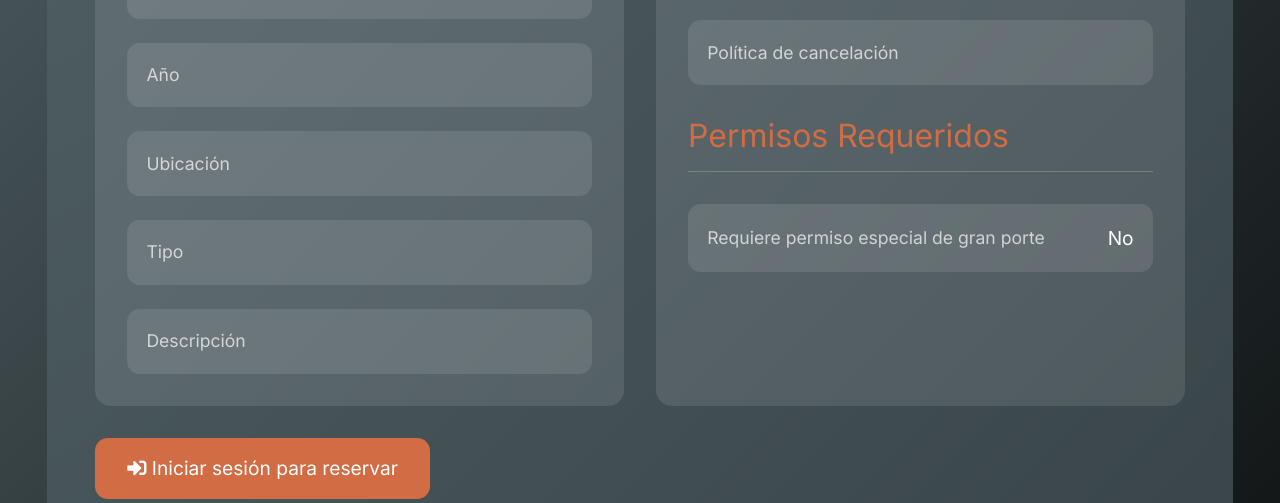
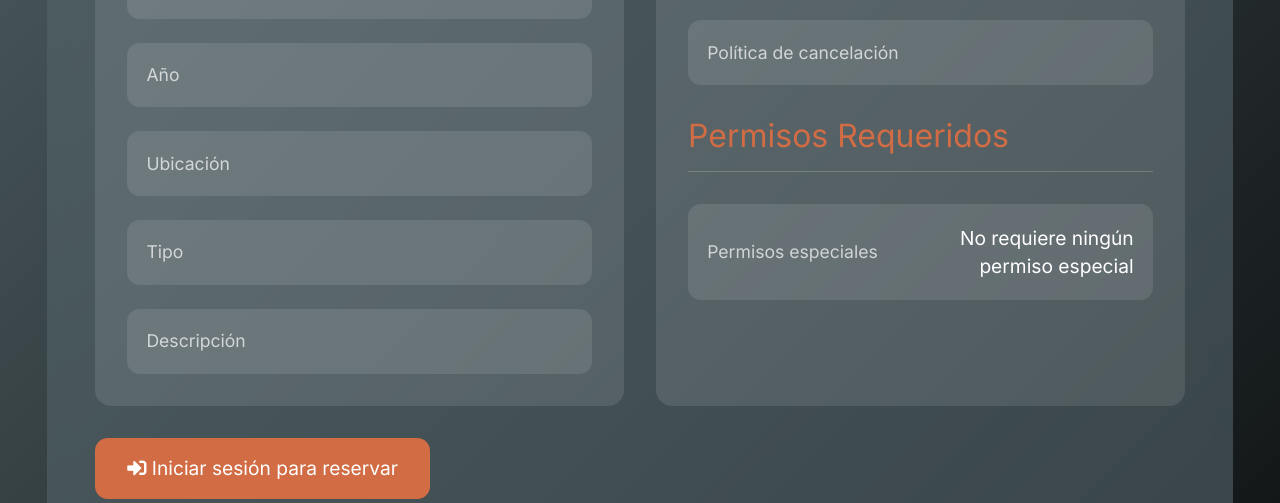
Before and after one commit to CeciliaMarfia/bea-scrumsynergy, a Django app: template application/templates/listados/detalle_maquinaria.html in a window 1280 px wide. Shown: the part 555-1058 px from the top of the page. Run offline with Django 5.2, Linux system fonts and the light colour scheme; the template is opened without the code that fills it, so the values that code supplies are empty.

Commit message:
fixed errores

```diff
--- a/application/templates/listados/detalle_maquinaria.html
+++ b/application/templates/listados/detalle_maquinaria.html
@@ -418,9 +418,15 @@
 
             <h2 class="info-title" style="margin-top: 2rem;">Permisos Requeridos</h2>
             <div class="info-grid">
-            <div class="info-item">
-                    <span class="info-label">Requiere permiso especial de gran porte</span>
-                    <span class="info-value">{% if maquina.requiere_permiso_especial %}Sí{% else %}No{% endif %}</span>
+                <div class="info-item">
+                    <span class="info-label">Permisos especiales</span>
+                    <span class="info-value">
+                        {% if maquina.permisos_requeridos %}
+                            {{ maquina.permisos_requeridos }}
+                        {% else %}
+                            No requiere ningún permiso especial
+                        {% endif %}
+                    </span>
                 </div>
             </div>
         </div>
```
Also changed, not shown: media/documentos/images_SESYmZB.jpeg (added).
